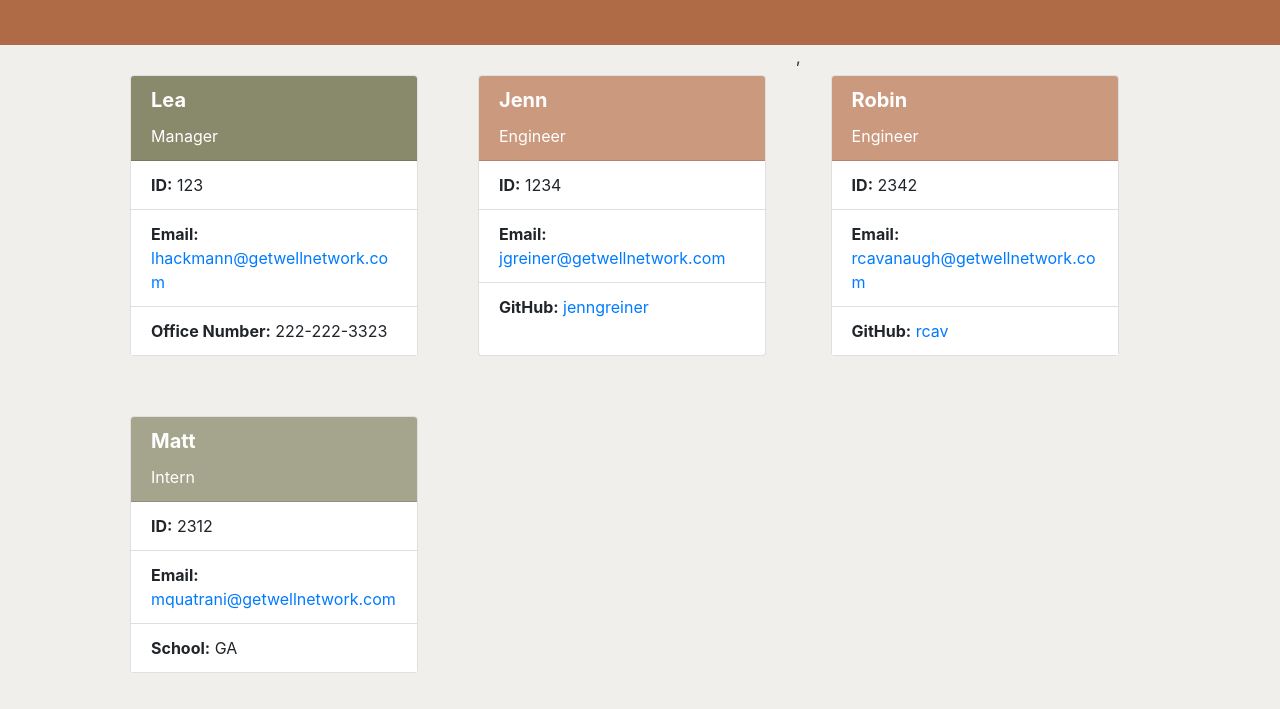
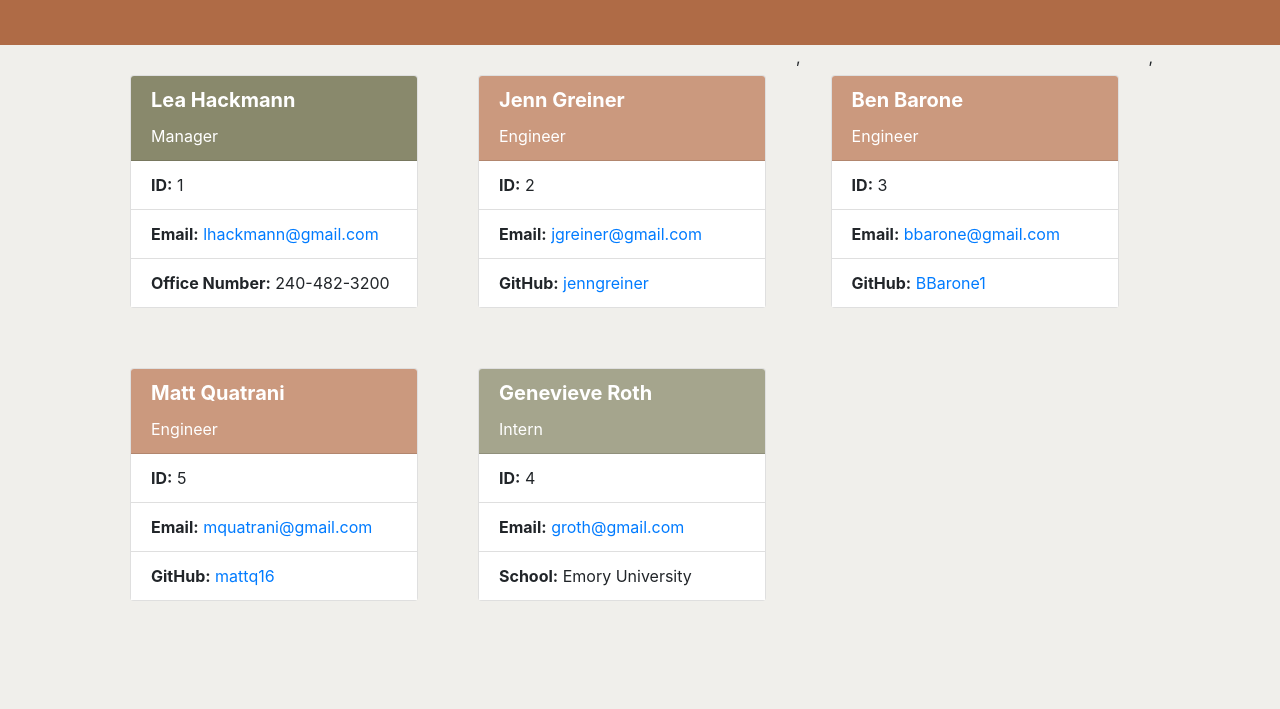
Before and after one commit to jenngreiner/team-profile-generator-homework10, a website: page team.html in a window 1280 px wide. Shown: the part 91-800 px from the top of the page. Drawn offline with nearby package versions, Linux system fonts and the light colour scheme.

Commit message:
new screenshot

```diff
--- a/team.html
+++ b/team.html
@@ -20,65 +20,67 @@
             <div class="row">
                 <div class="card" style="width: 18rem;">
         <div class="card-header" id="manager-header">
-                    <h5 class="card-title"><b>Lea</b></h5>
+        <h5 class="card-title"><b>Lea Hackmann</b></h5>
         <p class="card-text">Manager</p>
         </div>
         <div>
         <ul class="list-group list-group-flush">
-                        <li class="list-group-item"><b>ID:</b> 123</li>
-                        <li class="list-group-item"><b>Email:</b> <a
-                                href="mailto:lhackmann@getwellnetwork.com">lhackmann@getwellnetwork.com</a></li>
-                        <li class="list-group-item"><b>Office Number:</b> 222-222-3323</li>
+        <li class="list-group-item"><b>ID:</b> 1</li>
+        <li class="list-group-item"><b>Email:</b> <a href="mailto:lhackmann@gmail.com">lhackmann@gmail.com</a></li>
+        <li class="list-group-item"><b>Office Number:</b> 240-482-3200</li>
         </ul>
-                </div>
-            </div>
+        </div></div>
         <div class="card " style="width: 18rem;">
         <div class="card-header" id="engineer-header">
-                    <h5 class="card-title"><b>Jenn</b></h5>
+        <h5 class="card-title"><b>Jenn Greiner</b></h5>
         <p class="card-text">Engineer</p>
         </div>
         <div>
         <ul class="list-group list-group-flush">
-                        <li class="list-group-item"><b>ID:</b> 1234</li>
-                        <li class="list-group-item"><b>Email:</b> <a
-                                href="mailto:jgreiner@getwellnetwork.com">jgreiner@getwellnetwork.com</a></li>
-                        <li class="list-group-item"><b>GitHub:</b> <a
-                                href="https://github.com/jenngreiner">jenngreiner</a></li>
+        <li class="list-group-item"><b>ID:</b> 2</li>
+        <li class="list-group-item"><b>Email:</b> <a href="mailto:jgreiner@gmail.com">jgreiner@gmail.com</a></li>
+        <li class="list-group-item"><b>GitHub:</b> <a href="https://github.com/jenngreiner">jenngreiner</a></li>
         </ul>
-                </div>
-            </div>
+        </div></div>
         ,<div class="card " style="width: 18rem;">
         <div class="card-header" id="engineer-header">
-                    <h5 class="card-title"><b>Robin</b></h5>
+        <h5 class="card-title"><b>Ben Barone</b></h5>
         <p class="card-text">Engineer</p>
         </div>
         <div>
         <ul class="list-group list-group-flush">
-                        <li class="list-group-item"><b>ID:</b> 2342</li>
-                        <li class="list-group-item"><b>Email:</b> <a
-                                href="mailto:rcavanaugh@getwellnetwork.com">rcavanaugh@getwellnetwork.com</a></li>
-                        <li class="list-group-item"><b>GitHub:</b> <a href="https://github.com/rcav">rcav</a></li>
+        <li class="list-group-item"><b>ID:</b> 3</li>
+        <li class="list-group-item"><b>Email:</b> <a href="mailto:bbarone@gmail.com">bbarone@gmail.com</a></li>
+        <li class="list-group-item"><b>GitHub:</b> <a href="https://github.com/BBarone1">BBarone1</a></li>
         </ul>
+        </div></div>
+        ,<div class="card " style="width: 18rem;">
+        <div class="card-header" id="engineer-header">
+        <h5 class="card-title"><b>Matt Quatrani</b></h5>
+        <p class="card-text">Engineer</p>
         </div>
-            </div>
+        <div>
+        <ul class="list-group list-group-flush">
+        <li class="list-group-item"><b>ID:</b> 5</li>
+        <li class="list-group-item"><b>Email:</b> <a href="mailto:mquatrani@gmail.com">mquatrani@gmail.com</a></li>
+        <li class="list-group-item"><b>GitHub:</b> <a href="https://github.com/mattq16">mattq16</a></li>
+        </ul>
+        </div></div>
         <div class="card" style="width: 18rem;">
         <div class="card-header" id="intern-header">
-                    <h5 class="card-title"><b>Matt</b></h5>
+        <h5 class="card-title"><b>Genevieve Roth</b></h5>
         <p class="card-text">Intern</p>
         </div>
         <div>
         <ul class="list-group list-group-flush">
-                        <li class="list-group-item"><b>ID:</b> 2312</li>
-                        <li class="list-group-item"><b>Email:</b> <a
-                                href="mailto:mquatrani@getwellnetwork.com">mquatrani@getwellnetwork.com</a></li>
-                        <li class="list-group-item"><b>School:</b> GA</li>
+        <li class="list-group-item"><b>ID:</b> 4</li>
+        <li class="list-group-item"><b>Email:</b> <a href="mailto:groth@gmail.com">groth@gmail.com</a></li>
+        <li class="list-group-item"><b>School:</b> Emory University</li>
         </ul>
-                </div>
-            </div>
-        </div>
-    </div>
+        </div></div>
+            </div >
+        </div >
         <script src="https://cdnjs.cloudflare.com/ajax/libs/moment.js/2.24.0/moment.min.js"></script>
         <script src="./Assets/js/script.js"></script>
     </body>
-
     </html>
```
Also changed, not shown: Assets/team-builder.png. Lines whose indentation alone changed are shown as unchanged.
